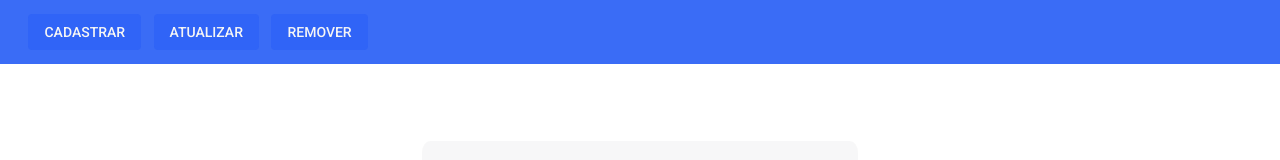
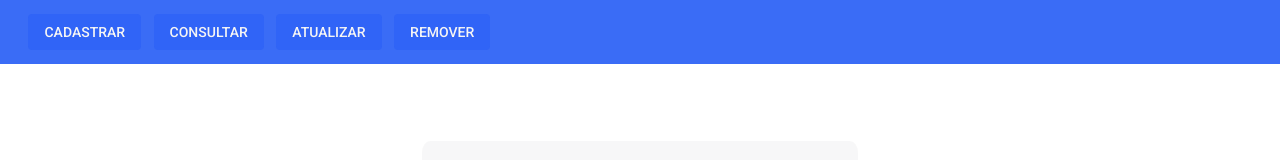
Before and after one commit to JCMoraiis/front-end-cadastro-de-pessoas, an Angular app: page / in a window 1280 px wide. Shown: the top 160 px of the page. Built offline with nearby package versions, Linux system fonts and the light colour scheme.

Commit message:
Adicionar o botão de consultar

```diff
--- a/src/app/navebar/navebar.component.html
+++ b/src/app/navebar/navebar.component.html
@@ -1,5 +1,6 @@
 <mat-toolbar>
   <button mat-button>CADASTRAR </button>
+  <button mat-button>CONSULTAR</button>
   <button mat-button>ATUALIZAR</button>
   <button mat-button>REMOVER</button>
 </mat-toolbar>
```
